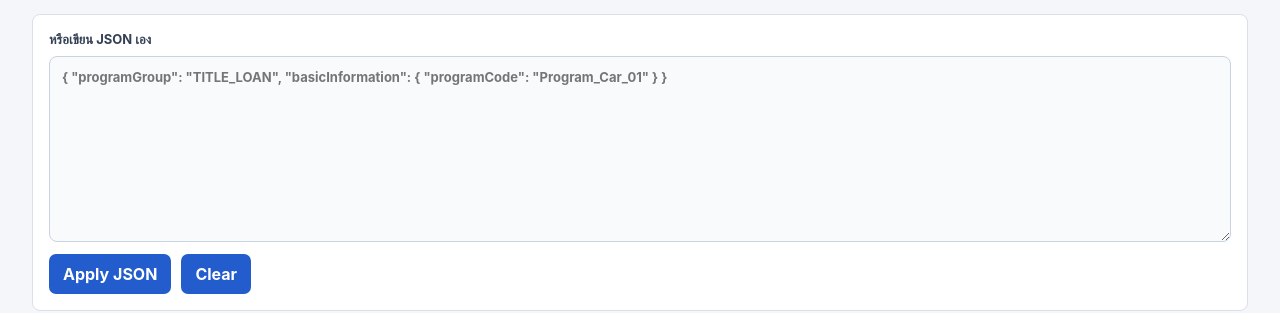
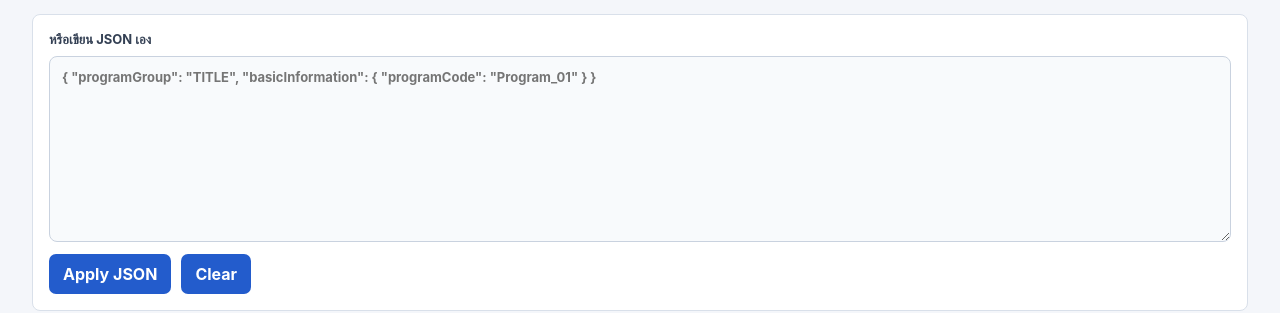
Before and after one commit to sttrex-13/Mapping-JSON-Fields-Adapter, a Vue app: page / in a window 1280 px wide. Shown: the part 216-529 px from the top of the page. Built offline with nearby package versions, Linux system fonts and the light colour scheme.

Commit message:
feat: update wording placeholder

```diff
--- a/src/App.vue
+++ b/src/App.vue
@@ -422,7 +422,7 @@ function save() {
         ><textarea
           v-model="manualData"
           rows="10"
-          placeholder='{ "programGroup": "TITLE_LOAN", "basicInformation": { "programCode": "Program_Car_01" } }'
+          placeholder='{ "programGroup": "TITLE", "basicInformation": { "programCode": "Program_01" } }'
         ></textarea>
       </label>
       <div class="manual-actions">
```
